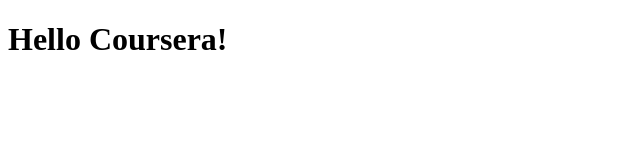
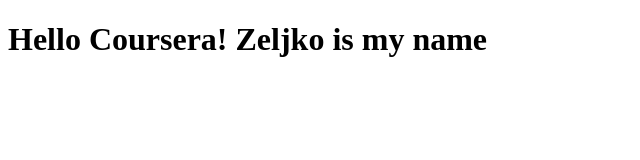
Before and after one commit to zhetza/coursera_test, a plain HTML site: page site/index.html in a window 1280 px wide. Shown: the whole page, without its empty margins (0-640 px from the left). Drawn offline with Linux system fonts and the light colour scheme.

Commit message:
Small addition to our page content.

```diff
--- a/site/index.html
+++ b/site/index.html
@@ -4,6 +4,6 @@
 	<title>Hello Coursera</title>
 </head>
 <body>
-<h1>Hello Coursera!</h1>
+<h1>Hello Coursera! Zeljko is my name</h1>
 </body>
 </html>
```
